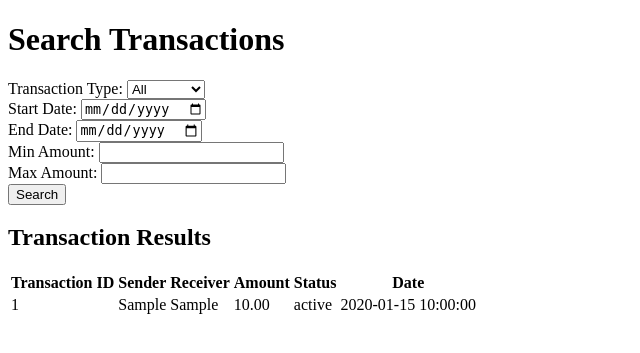
After one commit to mgallo185/CS631Project, a Flask app: page /search_transactions in a window 1280 px wide. The commit adds this page. Shown: the top 353 px of the page, without its empty margins (0-640 px from the left). Run offline with Flask 3, Linux system fonts and the light colour scheme; a user stored in the database is signed in; tables that the repository leaves empty hold one stand-in row (values such as "Sample post"); parts of the project's set-up code (start-up, migrations or seed data) failed here and were passed over.

```diff
--- a/app.py
+++ b/app.py
@@ -3,7 +3,7 @@ from flask_sqlalchemy import SQLAlchemy
 from flask_login import LoginManager, UserMixin, login_user, login_required, logout_user, current_user
 from werkzeug.security import generate_password_hash, check_password_hash
 from datetime import datetime
-
+from flask import jsonify
 from decimal import Decimal
 
 
@@ -113,7 +113,7 @@ class MonthlyStatement(db.Model):
 
 # Transaction model
 class Transaction(db.Model):
-    transaction_id = db.Column(db.Integer, primary_key=True)
+    transaction_id = db.Column(db.Integer, primary_key=True, autoincrement=True)
     sender_wallet_id_ssn = db.Column(db.String(9), db.ForeignKey('wallet_account.SSN'))
     receiver_wallet_id_ssn = db.Column(db.String(9), db.ForeignKey('wallet_account.SSN'))
     initiation_timestamp = db.Column(db.DateTime)
@@ -424,14 +424,16 @@ def send_money():
             status="Completed"
         )
         db.session.add(transaction)
+        db.session.commit()
 
         # Record the send_money transaction
         send_money_record = SendMoney(
             transaction_id=transaction.transaction_id,
             recipient_phone_email=recipient_identifier,
-            cancellation_reason=None,  # Initially, no cancellation
-            cancellation_timestamp=None  # Initially, no cancellation
+            cancellation_reason=None,
+            cancellation_timestamp=None
         )
+
         db.session.add(send_money_record)
 
         # Create monthly statement for sender
@@ -654,5 +656,47 @@ def transfer_money_to_wallet():
     # If it's a GET request, render the page with the form
     return render_template('profile.html')
 
+
+
+@app.route('/search_transactions', methods=['GET', 'POST'])
+@login_required
+def search_transactions():
+    # Default filters: All transactions for the logged-in user's SSN
+    transactions = Transaction.query.filter(
+        (Transaction.sender_wallet_id_ssn == current_user.SSN) |
+        (Transaction.receiver_wallet_id_ssn == current_user.SSN)
+    )
+
+    # Apply additional filters if provided
+    if request.method == 'POST':
+        transaction_type = request.form.get('transaction_type')
+        start_date = request.form.get('start_date')
+        end_date = request.form.get('end_date')
+        amount_min = request.form.get('amount_min')
+        amount_max = request.form.get('amount_max')
+
+        # Filter by transaction type
+        if transaction_type:
+            if transaction_type == "sent":
+                transactions = transactions.filter(Transaction.sender_wallet_id_ssn == current_user.SSN)
+            elif transaction_type == "received":
+                transactions = transactions.filter(Transaction.receiver_wallet_id_ssn == current_user.SSN)
+
+        # Filter by date range
+        if start_date:
+            transactions = transactions.filter(Transaction.initiation_timestamp >= datetime.strptime(start_date, '%Y-%m-%d'))
+        if end_date:
+            transactions = transactions.filter(Transaction.initiation_timestamp <= datetime.strptime(end_date, '%Y-%m-%d'))
+
+        # Filter by amount range
+        if amount_min:
+            transactions = transactions.filter(Transaction.amount >= Decimal(amount_min))
+        if amount_max:
+            transactions = transactions.filter(Transaction.amount <= Decimal(amount_max))
+
+    transactions = transactions.all()  # Execute the query
+    return render_template('search_transactions.html', transactions=transactions)
+
+
 if __name__ == '__main__':
     app.run(debug=True)
--- a/templates/index.html
+++ b/templates/index.html
@@ -58,8 +58,12 @@
                 <div class="d-flex justify-content-center mt-3">
                     <a href="{{ url_for('send_money') }}" class="btn btn-primary mx-2">Send Money</a>
                     <a href="{{ url_for('request_money') }}" class="btn btn-success mx-2">Request Money</a>
+                    <!-- Add this button to your existing index.html -->
+                    <a href="{{ url_for('search_transactions') }}" class="btn btn-primary">Search Transactions</a>
+
                 </div>
             </div>
+
         {% else %}
             <p class="text-center">Please log in or register to start using the Wallet App.</p>
         {% endif %}
--- /dev/null
+++ b/templates/search_transactions.html
@@ -0,0 +1,58 @@
+<!DOCTYPE html>
+<html lang="en">
+<head>
+    <meta charset="UTF-8">
+    <title>Search Transactions</title>
+</head>
+<body>
+    <h1>Search Transactions</h1>
+    <form method="POST">
+        <label for="transaction_type">Transaction Type:</label>
+        <select name="transaction_type" id="transaction_type">
+            <option value="">All</option>
+            <option value="sent">Sent</option>
+            <option value="received">Received</option>
+        </select><br>
+
+        <label for="start_date">Start Date:</label>
+        <input type="date" name="start_date" id="start_date"><br>
+
+        <label for="end_date">End Date:</label>
+        <input type="date" name="end_date" id="end_date"><br>
+
+        <label for="amount_min">Min Amount:</label>
+        <input type="number" name="amount_min" step="0.01"><br>
+
+        <label for="amount_max">Max Amount:</label>
+        <input type="number" name="amount_max" step="0.01"><br>
+
+        <button type="submit">Search</button>
+    </form>
+
+    <h2>Transaction Results</h2>
+    <table>
+        <thead>
+            <tr>
+                <th>Transaction ID</th>
+                <th>Sender</th>
+                <th>Receiver</th>
+                <th>Amount</th>
+                <th>Status</th>
+                <th>Date</th>
+            </tr>
+        </thead>
+        <tbody>
+            {% for transaction in transactions %}
+            <tr>
+                <td>{{ transaction.transaction_id }}</td>
+                <td>{{ transaction.sender_wallet_id_ssn }}</td>
+                <td>{{ transaction.receiver_wallet_id_ssn }}</td>
+                <td>{{ transaction.amount }}</td>
+                <td>{{ transaction.status }}</td>
+                <td>{{ transaction.initiation_timestamp }}</td>
+            </tr>
+            {% endfor %}
+        </tbody>
+    </table>
+</body>
+</html>
```
